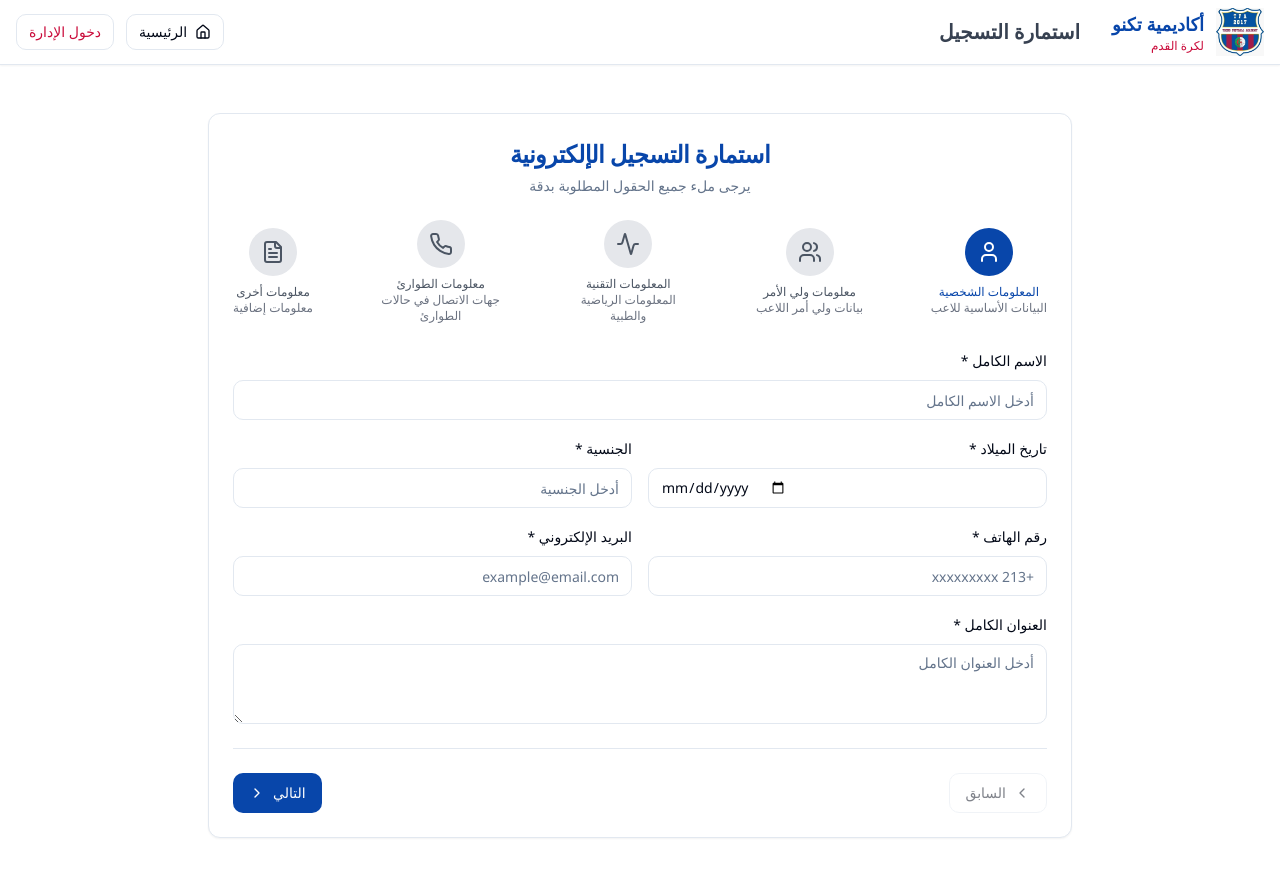
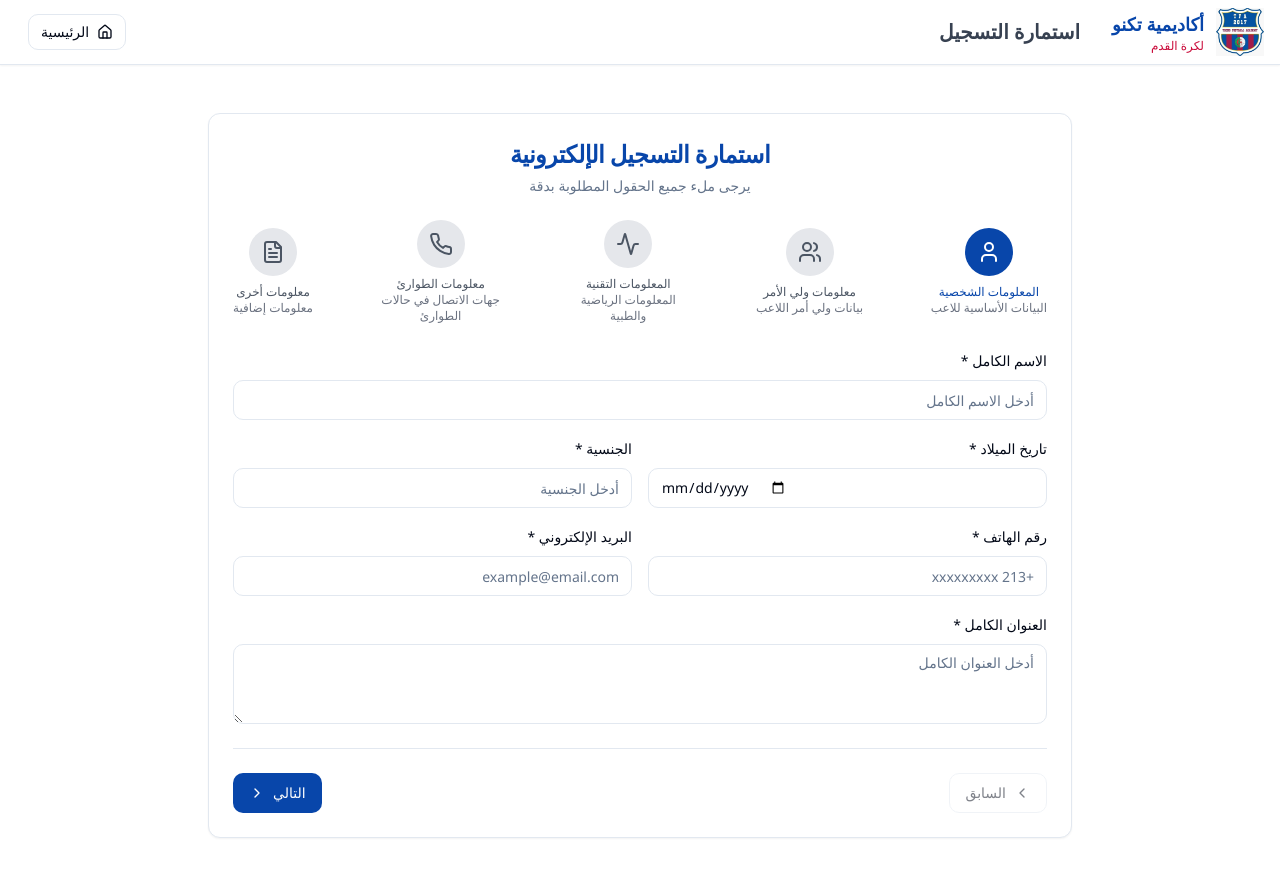
Before and after one commit to cvUPTZ/tecnosync-portal, a React (Vite) app: page /registration in a window 1280 px wide. Shown: the top 876 px of the page. Built offline with nearby package versions, Linux system fonts and the light colour scheme; what @react-pdf/renderer would draw is missing.

Commit message:
Visual edit in Lovable
Edited UI in Lovable

```diff
--- a/src/pages/Registration.tsx
+++ b/src/pages/Registration.tsx
@@ -2,21 +2,15 @@ import { RegistrationForm } from "@/components/RegistrationForm";
 import { Link } from "react-router-dom";
 import { Button } from "@/components/ui/button";
 import { ArrowRight, Home } from "lucide-react";
-
 const Registration = () => {
-  return (
-    <div className="min-h-screen bg-background" dir="rtl">
+  return <div className="min-h-screen bg-background" dir="rtl">
       {/* Navigation Header */}
       <nav className="bg-white shadow-sm border-b sticky top-0 z-50">
         <div className="container mx-auto px-4">
           <div className="flex items-center justify-between h-16">
             <div className="flex items-center gap-8">
               <div className="flex items-center gap-3">
-                <img
-                  src="/lovable-uploads/110f1368-cc3e-49a8-ba42-0e0f2e7ec6ee.png"
-                  alt="Tecno Football Academy Logo"
-                  className="w-10 h-10 lg:w-12 lg:h-12 object-contain"
-                />
+                <img src="/lovable-uploads/110f1368-cc3e-49a8-ba42-0e0f2e7ec6ee.png" alt="Tecno Football Academy Logo" className="w-10 h-10 lg:w-12 lg:h-12 object-contain" />
                 <div>
                   <div className="font-bold text-base lg:text-lg text-tfa-blue">أكاديمية تكنو</div>
                   <div className="text-xs text-tfa-red font-medium">لكرة القدم</div>
@@ -37,9 +31,7 @@ const Registration = () => {
               </Link>
 
               <Link to="/login">
-                <Button variant="outline" size="sm" className="text-tfa-red border-tfa-red hover:bg-tfa-red hover:text-white">
-                  دخول الإدارة
-                </Button>
+
               </Link>
             </div>
           </div>
@@ -50,8 +42,6 @@ const Registration = () => {
       <div className="py-8">
         <RegistrationForm />
       </div>
-    </div>
-  );
+    </div>;
 };
-
 export default Registration;
```
